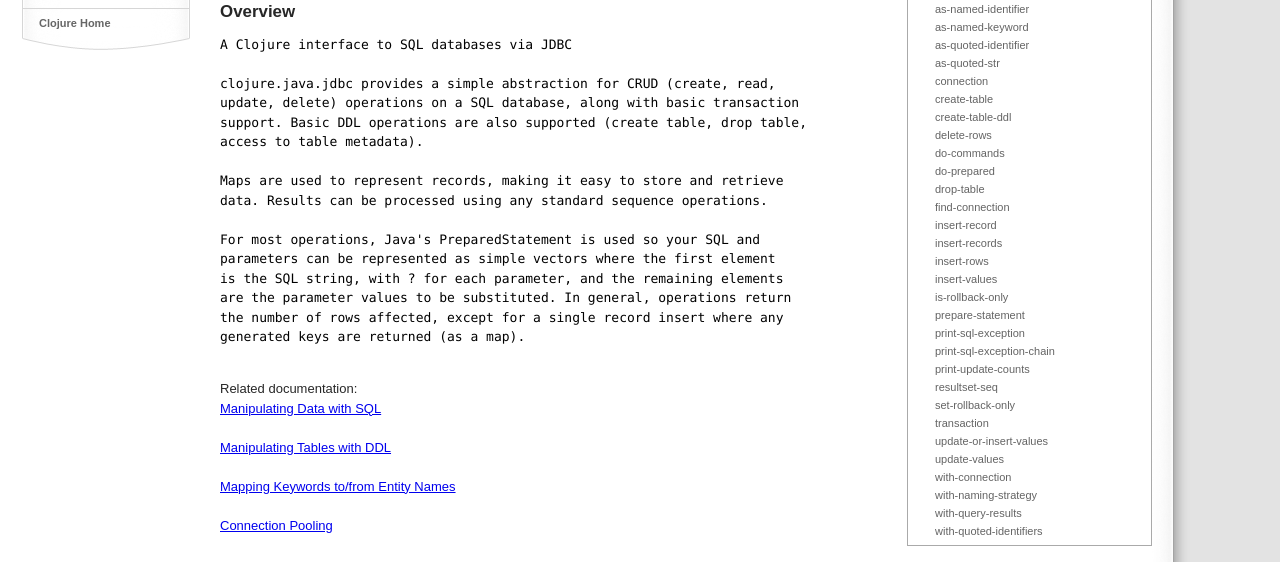
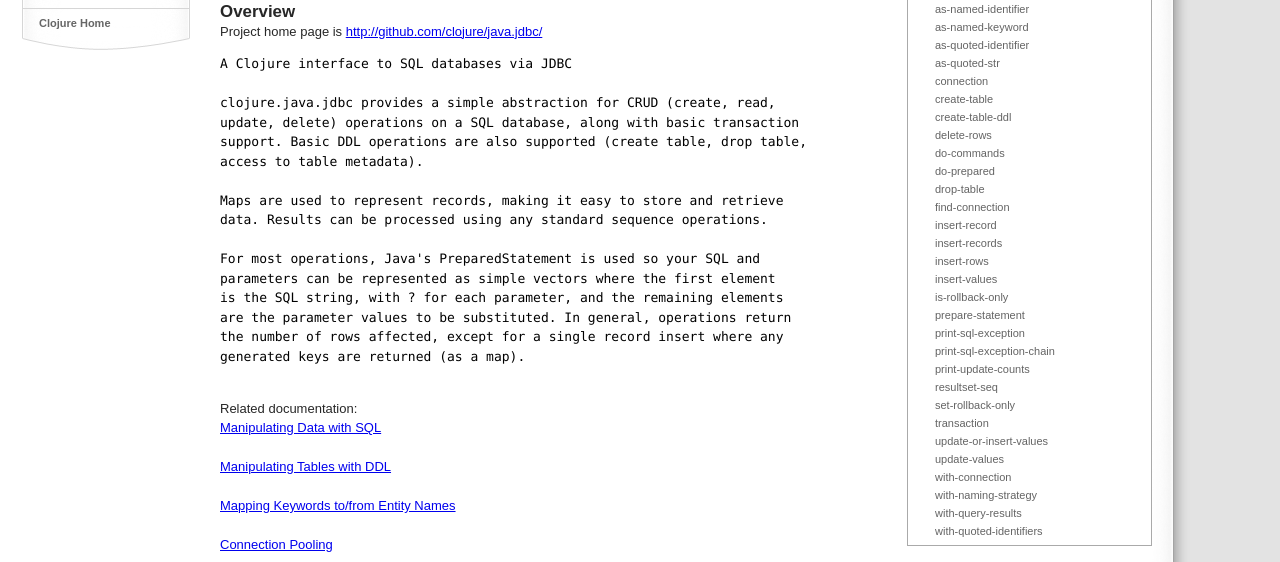
Before and after one commit to clojure/java.jdbc, a plain HTML site: page index.html in a window 1280 px wide. Shown: the part 210-772 px from the top of the page. Drawn offline with Linux system fonts and the light colour scheme.

Commit message:
Autodoc commit for master/af6087d6

```diff
--- a/index.html
+++ b/index.html
@@ -1,5 +1,6 @@
 <html>
   <head>
+    <meta content="text/html; charset=utf-8" http-equiv="Content-Type" />
     <title>clojure.java.jdbc - JDBC-based SQL Interface 0.1.4 API documentation</title>
     <link href="static/favicon.png" rel="icon" />
     <link href="static/favicon.png" rel="shortcut icon" />
@@ -7,9 +8,6 @@
     <link media="all" type="text/css" href="static/wiki.css" rel="stylesheet" />
     <link media="all" type="text/css" href="static/internal.css" rel="stylesheet" />
     <style>.menuWrapper{height: 36px;}</style>
-    <!--[if lte IE 6]>
-    <link rel="stylesheet" href="http://www.wikispaces.com/_/2009051601/s/internal_ie.css" type="text/css" />
-    <![endif]-->
   </head>
 <!--
 This document was auto-generated from the source by the clojure autodoc system.
@@ -162,6 +160,7 @@ namespace.
 <br />Full namespace name: <span id="long-name">clojure.java.jdbc</span>
 <p></p>
 <h2>Overview</h2>
+<div id="home-page">Project home page is <a href="http://github.com/clojure/java.jdbc/">http://github.com/clojure/java.jdbc/</a></div>
 <pre id="namespace-docstr">A Clojure interface to SQL databases via JDBC
 
 clojure.java.jdbc provides a simple abstraction for CRUD (create, read,
```
Also changed, not shown: api-index.html (+1 -3 lines), doc/clojure/java/jdbc/ConnectionPooling.html (+1 -3 lines), doc/clojure/java/jdbc/NameMapping.html (+1 -3 lines), doc/clojure/java/jdbc/UsingDDL.html (+1 -3 lines), doc/clojure/java/jdbc/UsingSQL.html (+1 -3 lines).
